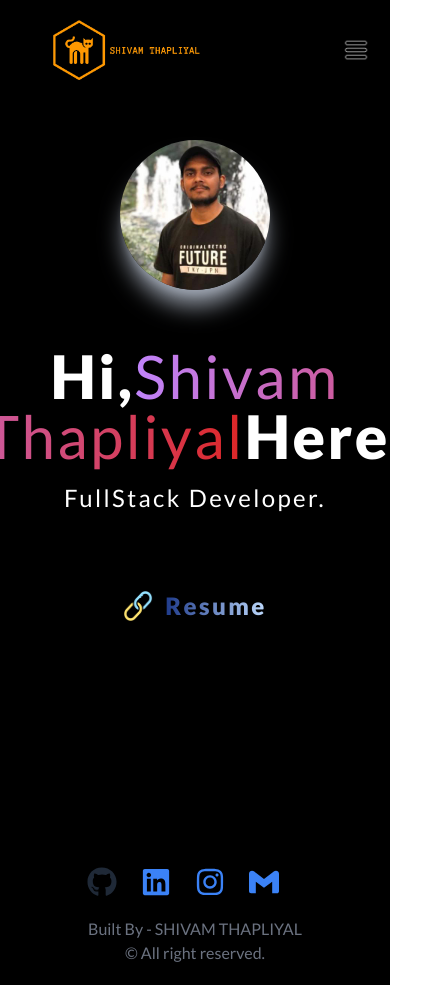
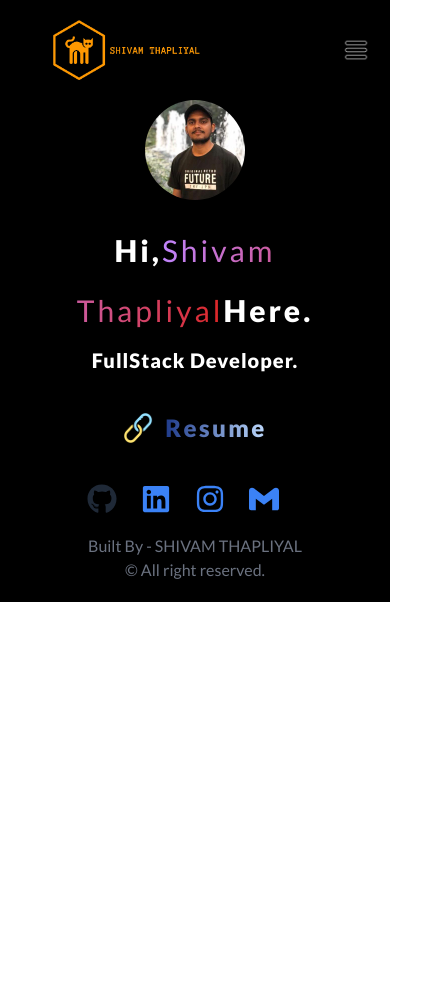
Before and after one commit to ShivamThapliyal/portfolio, a React (Vite) app: page / in a window 390 px wide. Shown: the whole page, 426 px wide, since content can reach past the window. After the commit the page ends 844 px from the top, so only its background shows below. Built offline with nearby package versions, Linux system fonts and the light colour scheme; a web font is replaced by a local one.

Commit message:
home-responsive

```diff
--- a/src/components/Pages/Home/Home.jsx
+++ b/src/components/Pages/Home/Home.jsx
@@ -46,12 +46,12 @@ function Home() {
   }, [istyping]);
 
   return (
-    <div className="bg-black  flex flex-col items-center  gap-14 p-5 w-full h-[calc(100vh-105px)] text-white ">
+    <div className=" bg-black items-center gap-2 sm:bg-black  sm:flex sm:flex-col sm:items-center  sm:gap-14  sm:p-5 sm:w-full  sm:h-[calc(100vh-105px)] text-white ">
       <motion.div
         initial="hidden"
         animate="show"
         variants={fadeInUpAnimation}
-        className="flex flex-col items-center p-5 gap-14"
+        className="flex flex-col items-center gap-5 sm:flex sm:flex-col sm:items-center sm:gap-14"
       >
         <motion.div
           initial={{ opacity: 0, scale: 0.5 }}
@@ -70,13 +70,13 @@ function Home() {
           <img
             src={assets.shivam}
             alt=""
-            className="rounded-[50%] w-[150px] shadow-xl shadow-gray-400/100 "
+            className=" rounded-[50%] w-[100px] shadow-none sm:rounded-[50%] sm:w-[150px] sm:shadow-xl sm:shadow-gray-400/100 "
           />
         </motion.div>
-        <div className="flex flex-col gap-2 text-2xl leading-loose tracking-widest text-center text">
+        <div className="flex flex-col text-center sm:flex sm:flex-col ">
           <motion.h1
             variants={fadeInUpAnimation}
-            className="text-6xl font-extrabold text"
+            className="text-3xl font-extrabold leading-loose tracking-widest sm:text-6xl sm:font-extrabold sm:leading-loose sm:tracking-widest"
           >
             Hi,
             <span className="font-medium text-transparent bg-gradient-to-r from-purple-400 to-red-600 bg-clip-text animate-gradient-animation">
@@ -84,7 +84,12 @@ function Home() {
             </span>
             Here.
           </motion.h1>
-          <motion.h2 variants={fadeInUpAnimation}>{text}</motion.h2>
+          <motion.h2
+            variants={fadeInUpAnimation}
+            className="text-xl font-extrabold leading-loose tracking-wider sm:text-2xl sm:font-extrabold sm:leading-loose sm:tracking-wider"
+          >
+            {text}
+          </motion.h2>
         </div>
 
         <motion.div
```
